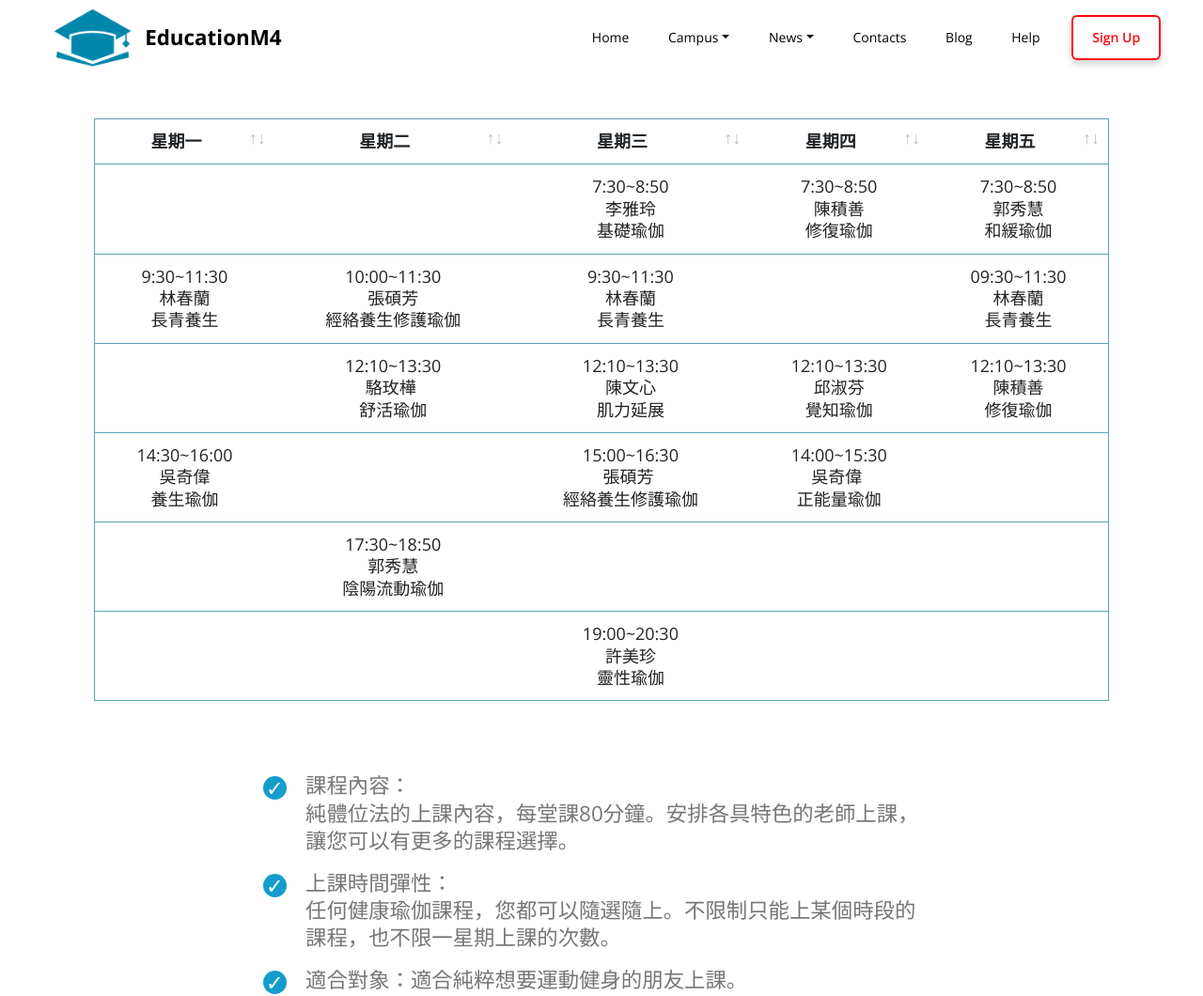
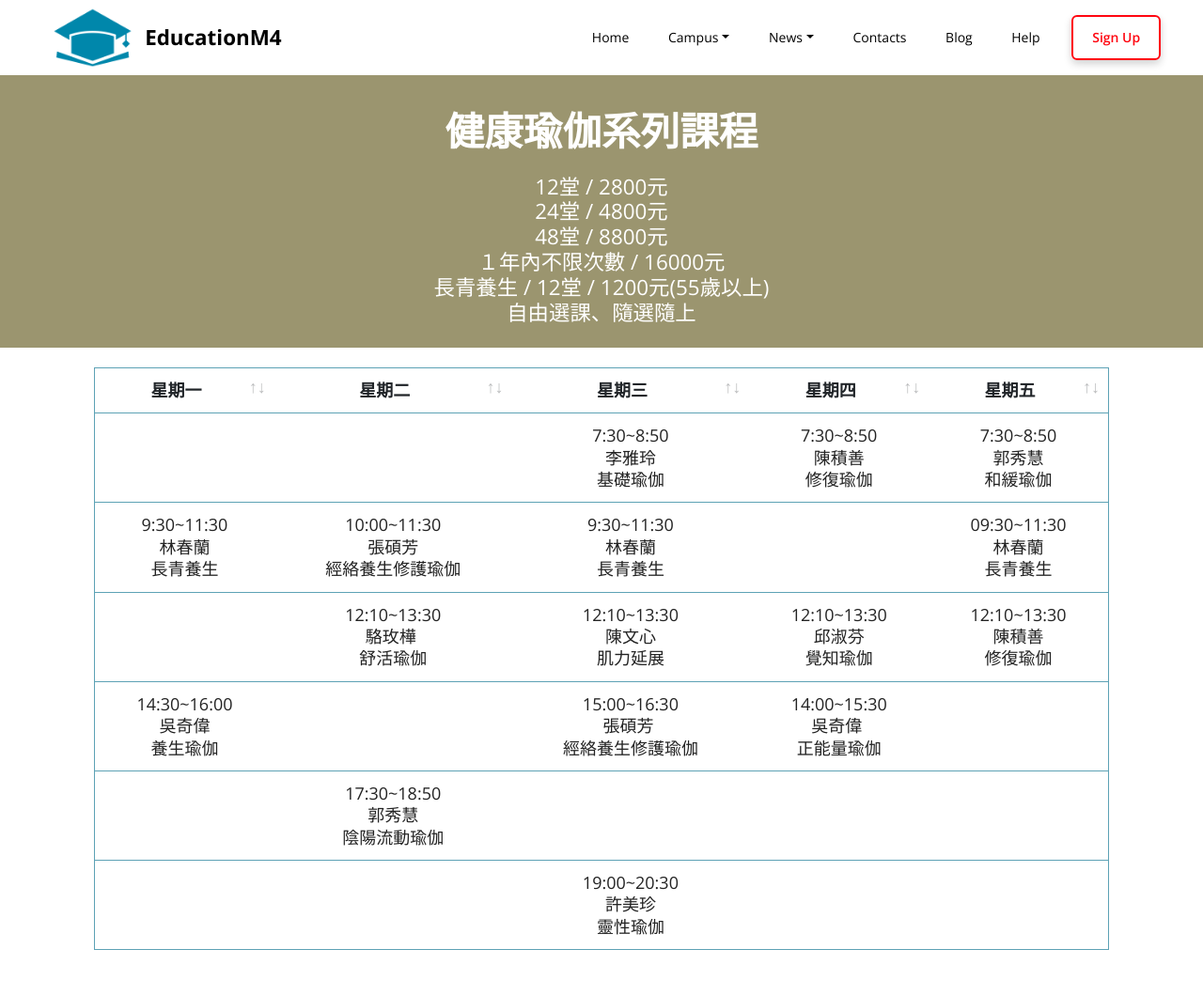
Before and after one commit to sdmtaipei-yoga/yoga2020-7-8, a plain HTML site: page page3.html in a window 1280 px wide. Shown: the top 1060 px of the page at 94% size. Drawn offline with nearby package versions, Linux system fonts and the light colour scheme; files whose address does not match are found by name.

Commit message:
create github pages

```diff
--- a/assets/mobirise/css/mbr-additional.css
+++ b/assets/mobirise/css/mbr-additional.css
@@ -3132,8 +3132,19 @@ section.lazy-placeholder:after {
 .cid-s3v4Mm0pUN .media-container-row .mbr-text {
   color: #232323;
 }
+.cid-s3zkBc35z5 {
+  padding-top: 120px;
+  padding-bottom: 15px;
+  background-color: #9b956f;
+}
+.cid-s3zkBc35z5 .mbr-section-subtitle {
+  color: #ffffff;
+}
+.cid-s3zkBc35z5 H2 {
+  color: #ffffff;
+}
 .cid-s3ziSpl6z5 {
-  padding-top: 120px;
+  padding-top: 15px;
   padding-bottom: 45px;
   background-color: #ffffff;
 }
--- a/page3.html
+++ b/page3.html
@@ -112,6 +112,27 @@
     </nav>
 </section>
 
+<section class="mbr-section content4 cid-s3zkBc35z5" id="content4-u">
+
+
+
+    <div class="container">
+        <div class="media-container-row">
+            <div class="title col-12 col-md-8">
+                <h2 class="align-center pb-3 mbr-fonts-style display-2"><strong>
+                    健康瑜伽系列課程</strong></h2>
+                <h3 class="mbr-section-subtitle align-center mbr-light mbr-fonts-style display-5">12堂 / 2800元
+<div>24堂 / 4800元
+</div><div>48堂 / 8800元
+</div><div>１年內不限次數 / 16000元
+</div><div>長青養生 / 12堂 / 1200元(55歲以上)
+</div><div>自由選課、隨選隨上</div></h3>
+
+            </div>
+        </div>
+    </div>
+</section>
+
 <section class="section-table cid-s3ziSpl6z5" id="table1-s">
 
 
@@ -217,9 +238,9 @@
         <div class="media-container-row">
             <div class="mbr-text counter-container col-12 col-md-8 mbr-fonts-style display-5">
                 <ul>
-                    <li>課程內容：<br>純體位法的上課內容，每堂課80分鐘。安排各具特色的老師上課，讓您可以有更多的課程選擇。</li><li>上課時間彈性：<br>任何健康瑜伽課程，您都可以隨選隨上。不限制只能上某個時段的課程，也不限一星期上課的次數。</li><li>適合對象：適合純粹想要運動健身的朋友上課。</li><li>多元付費方式：<br>多種付費方式，您不須負擔龐大年費而擔心上不完。即使報名C、D級的課程也有續報的優惠折扣。<br>A級：12堂／2800元／3個月上完<br>B級：24堂／4800元／限6個月內上完<br>C級：48堂／8800元／限1年內，續報可享9折優待 <br>D級：1年內不限次數／16000元／限1年內，續報第一次9折，第二次8折</li><li>上課攜帶物品：
+                    <li>課程內容：<br>純體位法的上課內容。各具特色的老師，更多的課程選擇。</li><li>上課時間彈性：隨選隨上，不限時段。</li><li>適合對象：純粹想要運動健身的朋友。</li><li>多元付費方式：不須負擔龐大年費，及續報優惠折扣。<br>A級：12堂／2800元／3個月上完<br>B級：24堂／4800元／限6個月內上完<br>C級：48堂／8800元／限1年內，續報可享9折優待 <br>D級：1年內不限次數／16000元／限1年內，續報第一次9折，第二次8折</li><li>上課攜帶物品：
 <br>請穿著舒適運動服裝。本會有公用的瑜伽墊，但為了個人的衛生，請您自行攜帶個人使用的鋪巾。</li><li>報到繳費：
-<br>第一次上課，請提前10分鐘至櫃台辦理報到及繳費手續。</li><li>每日課程時間表：</li></ul><ul>
+<br>第一次上課，請提前10分鐘至櫃台辦理報到及繳費手續。</li></ul><ul>
                 </ul>
             </div>
         </div>
```
Also changed, not shown: 1 other file.
